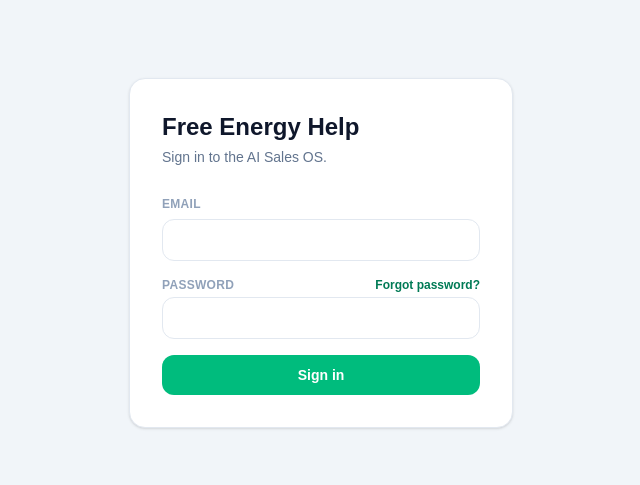
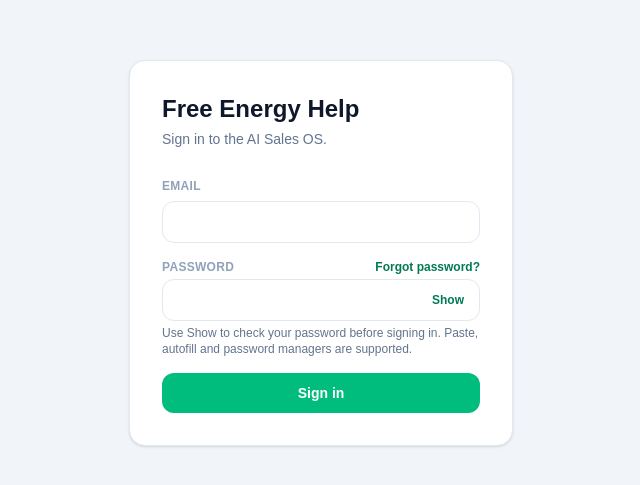
Before and after one commit to dalbirrahala-byte/free-energy-help-ai-os, a Next.js app in the folder frontend/: page /login in a window 1280 px wide. Shown: the part 147-632 px from the top of the page, without its empty margins (319-959 px from the left). Built offline with nearby package versions, Linux system fonts and the light colour scheme.

Commit message:
fix(auth): add password visibility and login input safeguards

```diff
--- a/frontend/src/app/login/LoginForm.tsx
+++ b/frontend/src/app/login/LoginForm.tsx
@@ -1,7 +1,7 @@
 "use client";
 
 import Link from "next/link";
-import { useActionState } from "react";
+import { useActionState, useState } from "react";
 
 import { signIn, type LoginActionState } from "./actions";
 
@@ -9,6 +9,7 @@ const initialState: LoginActionState = { error: null };
 
 export function LoginForm({ redirectTo }: { redirectTo: string }) {
   const [state, formAction, pending] = useActionState(signIn, initialState);
+  const [showPassword, setShowPassword] = useState(false);
 
   return (
     <form action={formAction} className="mt-6 space-y-4">
@@ -24,6 +25,8 @@ export function LoginForm({ redirectTo }: { redirectTo: string }) {
           type="email"
           required
           autoComplete="email"
+          autoCapitalize="none"
+          spellCheck={false}
           className="mt-1 w-full rounded-xl border border-slate-200 px-4 py-2.5 text-sm focus:border-emerald-500 focus:outline-none"
         />
       </div>
@@ -37,18 +40,36 @@ export function LoginForm({ redirectTo }: { redirectTo: string }) {
             Forgot password?
           </Link>
         </div>
+        <div className="relative mt-1">
           <input
             id="password"
             name="password"
-          type="password"
+            type={showPassword ? "text" : "password"}
             required
             autoComplete="current-password"
-          className="mt-1 w-full rounded-xl border border-slate-200 px-4 py-2.5 text-sm focus:border-emerald-500 focus:outline-none"
+            autoCapitalize="none"
+            spellCheck={false}
+            className="w-full rounded-xl border border-slate-200 px-4 py-2.5 pr-16 text-sm focus:border-emerald-500 focus:outline-none"
           />
+          <button
+            type="button"
+            onClick={() => setShowPassword((visible) => !visible)}
+            aria-label={showPassword ? "Hide password" : "Show password"}
+            aria-pressed={showPassword}
+            className="absolute inset-y-0 right-0 flex items-center px-4 text-xs font-semibold text-emerald-700 hover:text-emerald-800 focus:outline-none focus-visible:ring-2 focus-visible:ring-emerald-500"
+          >
+            {showPassword ? "Hide" : "Show"}
+          </button>
+        </div>
+        <p className="mt-1 text-xs text-slate-500">
+          Use Show to check your password before signing in. Paste, autofill and password managers are supported.
+        </p>
       </div>
 
       {state.error && (
-        <p className="rounded-xl bg-red-50 px-4 py-2.5 text-sm font-medium text-red-700">{state.error}</p>
+        <p role="alert" className="rounded-xl bg-red-50 px-4 py-2.5 text-sm font-medium text-red-700">
+          {state.error}
+        </p>
       )}
 
       <button
```
Lines whose indentation alone changed are shown as unchanged.
